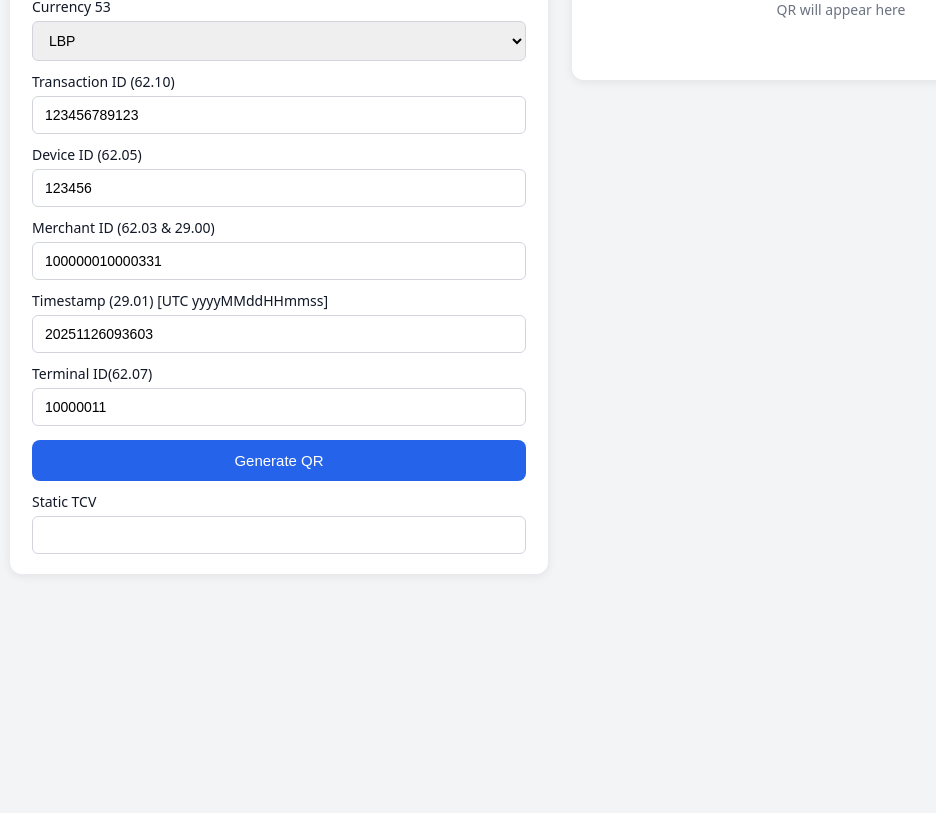
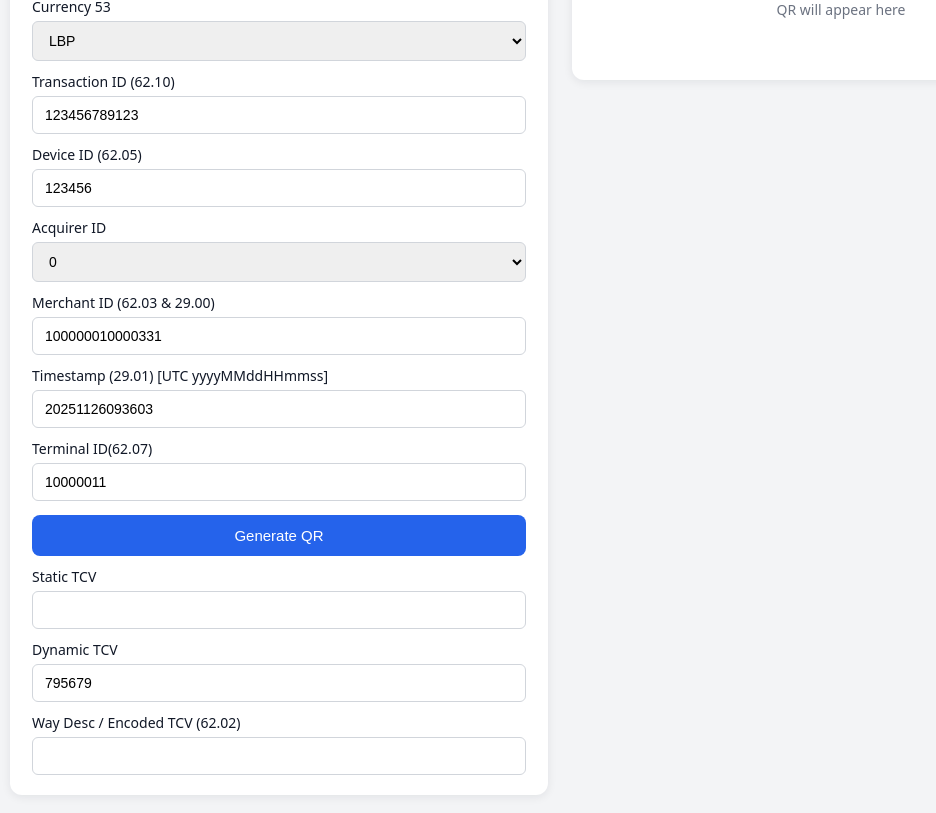
Before and after one commit to Bobkh72/emv-qr-app, a React (Vite) app: page / in a window 1280 px wide. Shown: the part 265-1078 px from the top of the page, without its empty margins (80-1016 px from the left). Before the commit the page ends 871 px from the top, so only its background shows below. Built offline with nearby package versions, Linux system fonts and the light colour scheme.

Commit message:
Add files via upload

```diff
--- a/src/App.tsx
+++ b/src/App.tsx
@@ -66,6 +66,24 @@ async function generateTcv(
 }
 
 // -----------------------
+// 7-DIGIT TCV + ACQUIRER ID ENCODER
+// Spec: MOF POS Integration Specification.txt
+// -----------------------
+function encodeCombinedTcv(tcv: string, acquirerId: string): string {
+  const digits = tcv.padStart(6, "0").slice(0, 6).split("").map(Number);
+  const key = Number(acquirerId);
+  const combined = new Array<number>(7);
+
+  combined[0] = (digits[0] + key) % 10;
+  for (let i = 1; i < 6; i += 1) {
+    combined[i] = (digits[i] + key + combined[i - 1]) % 10;
+  }
+  combined[6] = (key + combined[5]) % 10;
+
+  return combined.join("");
+}
+
+// -----------------------
 // CRC FUNCTION
 // -----------------------
 const computeCrc16 = (data: string): string => {
@@ -109,6 +127,8 @@ const [terminalId, setterminalId] = useState("10000011");
 
   const [tcvStatic, setTcvStatic] = useState("");
   const [tcvDynamic, setTcvDynamic] = useState("795679");
+  const [acquirerId, setAcquirerId] = useState("0");
+  const [encodedWayDesc, setEncodedWayDesc] = useState("");
   const [trxid, settrxid] = useState("123456789123");
 
   const [payload, setPayload] = useState("");
@@ -125,6 +145,8 @@ const [terminalId, setterminalId] = useState("10000011");
 
     const stc = await generateTcv(amount, currency, deviceId, trxid, false);
     setTcvStatic(stc);
+    const wayDesc = encodeCombinedTcv(dyn, acquirerId);
+    setEncodedWayDesc(wayDesc);
 
     // EMV TAGS
     const tag00 = tlv("00", "01");
@@ -140,17 +162,15 @@ const [terminalId, setterminalId] = useState("10000011");
     const tag59 = tlv("59", "Test Merchant");
     const tag60 = tlv("60", "BEIRUT");
 
-    // const tag62 = tlv("62", tlv("02", dyn) + tlv("04", stc) + tlv("07", trxid));
-	//{03=MID de42 15 digits , 04=LoyaltyNumber, 05=deviceid, 06=ConsumerId, 07=TID de41 8, 10=OrderId}
-
-	//const tag62 = tlv("62",tlv("03",merchantAccount)+ tlv("05", deviceid)  + tlv("10", trxid));
-
-const tag62 = tlv("62",
-  tlv("03", merchantAccount) +
-  tlv("05", deviceId) +
-  tlv("07", terminalId) +
-  tlv("10", trxid)
-);
+    // 62.02 carries the 7-digit combined value described in the MOF spec.
+    const tag62 = tlv(
+      "62",
+      tlv("02", wayDesc) +
+        tlv("03", merchantAccount) +
+        tlv("05", deviceId) +
+        tlv("07", terminalId) +
+        tlv("10", trxid)
+    );
 
     const withoutCrc =
       tag00 +
@@ -215,6 +235,20 @@ const tag62 = tlv("62",
           <label className="field-label">Device ID (62.05)</label>
           <input className="field-input" value={deviceId} onChange={(e) => setDeviceId(e.target.value)} />
 
+          <label className="field-label">Acquirer ID</label>
+          <select className="field-input" value={acquirerId} onChange={(e) => setAcquirerId(e.target.value)}>
+            <option value="0">0</option>
+            <option value="1">1</option>
+            <option value="2">2</option>
+            <option value="3">3</option>
+            <option value="4">4</option>
+            <option value="5">5</option>
+            <option value="6">6</option>
+            <option value="7">7</option>
+            <option value="8">8</option>
+            <option value="9">9</option>
+          </select>
+
           {/* Merchant Account */}
           <label className="field-label">Merchant ID (62.03 & 29.00)</label>
           <input className="field-input" value={merchantAccount} onChange={(e) => setmerchantAccount(e.target.value)} />
@@ -235,11 +269,11 @@ const tag62 = tlv("62",
           <label className="field-label">Static TCV</label>
           <input className="field-input" value={tcvStatic} readOnly />
 
-          {/* Dynamic TCV hidden */}
-          <label className="field-label" style={{ display: "none" }}>
-            Dynamic TCV (62.02)
-          </label>
-          <input className="field-input" value={tcvDynamic} readOnly style={{ display: "none" }} />
+          <label className="field-label">Dynamic TCV</label>
+          <input className="field-input" value={tcvDynamic} readOnly />
+
+          <label className="field-label">Way Desc / Encoded TCV (62.02)</label>
+          <input className="field-input" value={encodedWayDesc} readOnly />
         </div>
 
         {/* RIGHT SIDE */}
```
